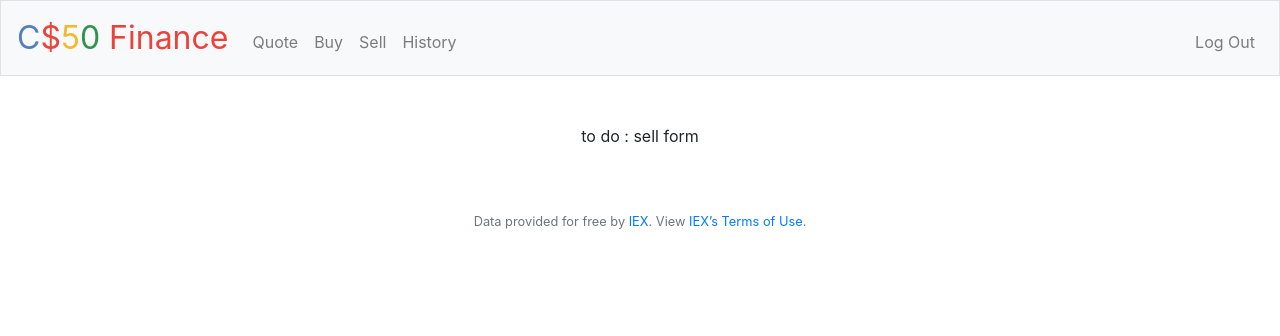
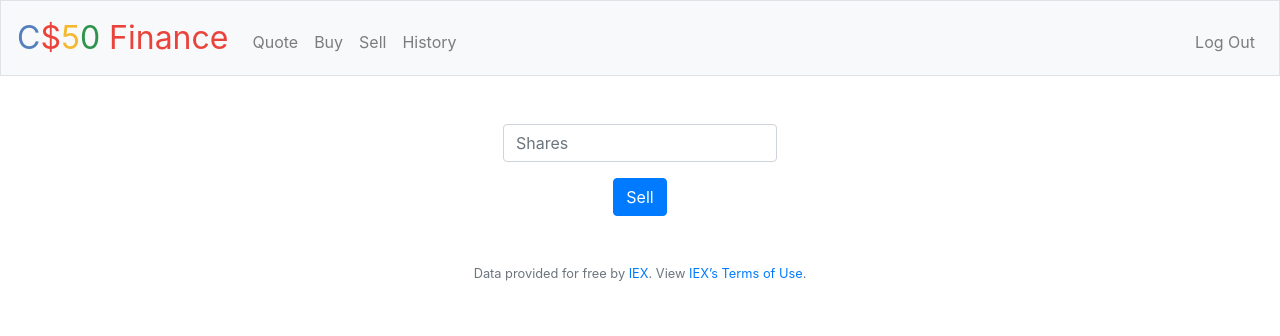
Before and after one commit to dtettarasar/cs50-finance, a Flask app: page /sell in a window 1280 px wide. Shown: the top 336 px of the page. Run offline with Flask 2, Linux system fonts and the light colour scheme; a user stored in the database is signed in; some libraries are stand-ins or nearby versions.

Commit message:
sell and buy templates : update on inputs

```diff
--- a/templates/buy.html
+++ b/templates/buy.html
@@ -10,7 +10,7 @@
             <input required pattern="[^\s]+" autocomplete="off" autofocus class="form-control" name="symbol" placeholder="Symbol" type="text">
         </div>
         <div class="form-group">
-            <input required placeholder="Shares" type="number" autocomplete="off" class="form-control" name="shares">
+            <input min="1" required placeholder="Shares" type="number" autocomplete="off" class="form-control" name="shares">
         </div>
         <button class="btn btn-primary" type="submit">Buy</button>
     </form>
--- a/templates/sell.html
+++ b/templates/sell.html
@@ -5,5 +5,10 @@
 {% endblock %}
 
 {% block main %}
-    <p>to do : sell form</p>
+    <form action="/buy" method="post">
+        <div class="form-group">
+            <input min="1" required placeholder="Shares" type="number" autocomplete="off" class="form-control" name="shares">
+        </div>
+        <button class="btn btn-primary" type="submit">Sell</button>
+    </form>
 {% endblock %}
```
Also changed, not shown: finance.db.
